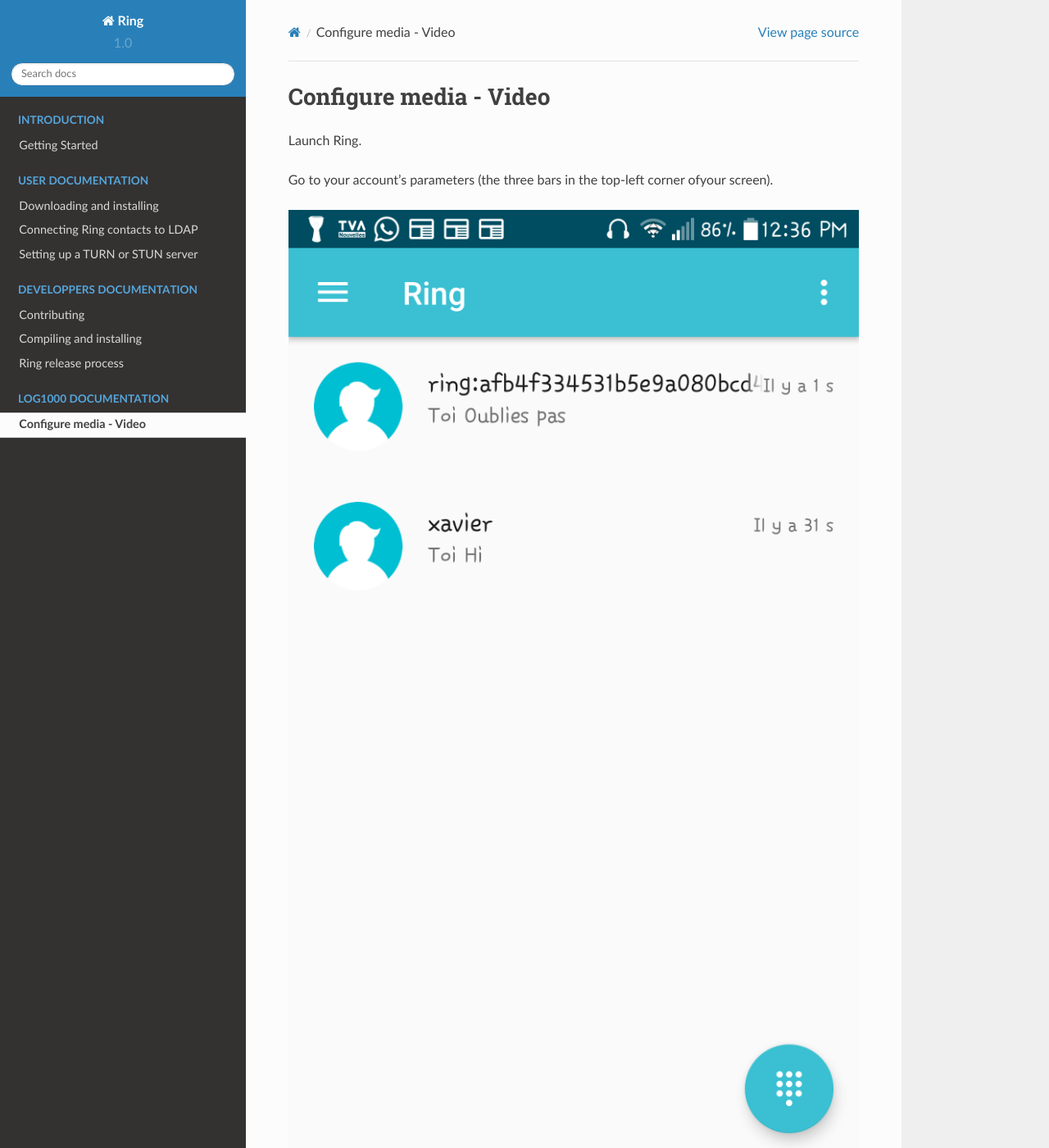
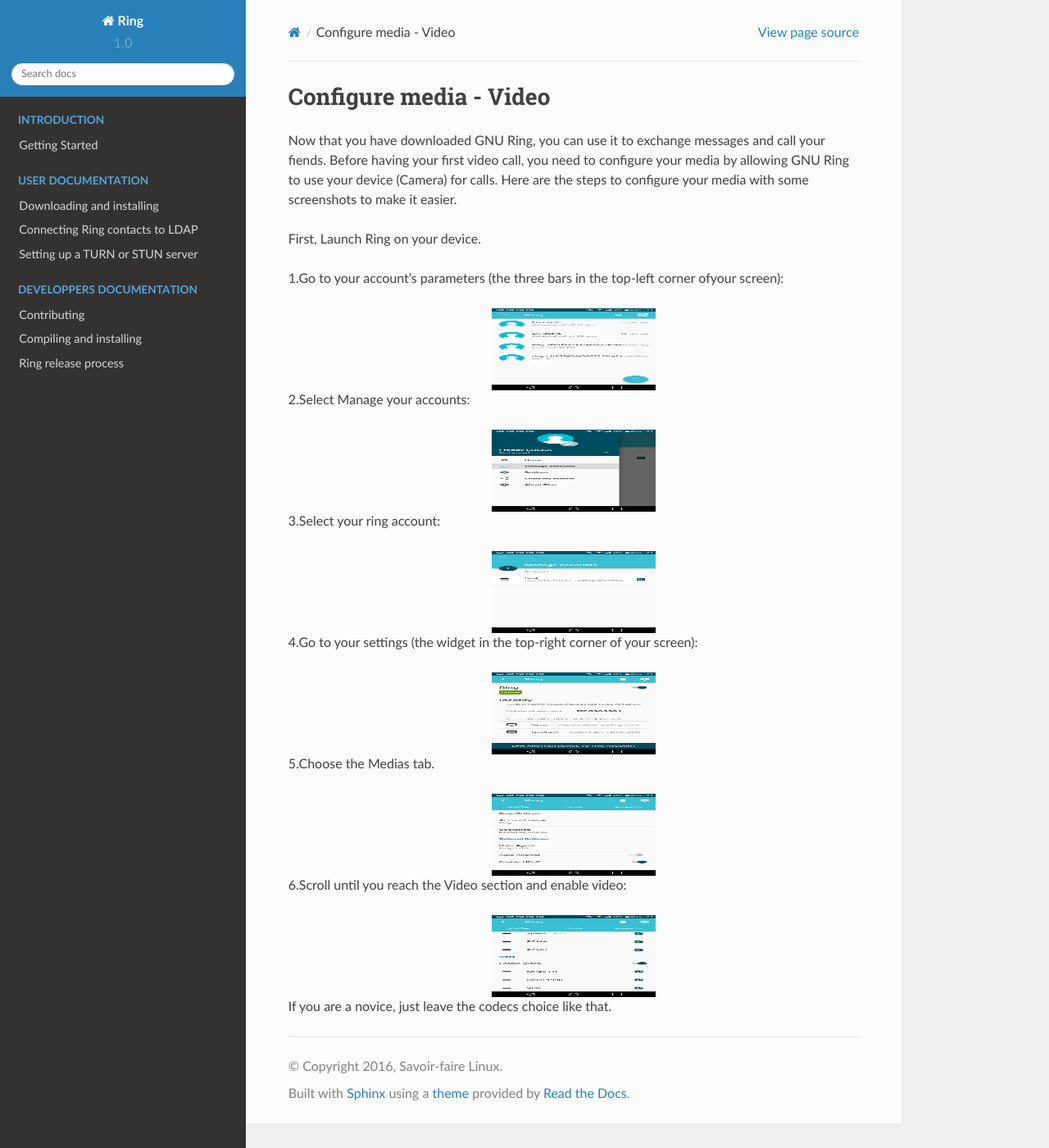
Before and after one commit to savoirfairelinux/jami-project, a Sphinx documentation site: the page built from docs/source/dev/log1000Doc/configurer_media_video_android/configurer_media_video_android.rst, in a window 1280 px wide and 1400 px high. Shown: the whole window at 82% size. Built offline with Sphinx 7.4.7 and the Read the Docs theme 2.0.0, drawn with Linux system fonts in a browser that asks for light colours; some of the changed text lies outside the part shown.

Commit message:
CONTRIBUTION TO RING DOCUMENTATION FOR ANDROID PLATFORM
We are contributing to Ring by adding a documentation section for how to configure Video medias on Android platform

Change-Id: I28371765ae78b1ff21b489a5059def482f39bb83

```diff
--- a/docs/source/dev/log1000Doc/configurer_media_video_android/configurer_media_video_android.rst
+++ b/docs/source/dev/log1000Doc/configurer_media_video_android/configurer_media_video_android.rst
@@ -1,30 +1,61 @@
-.. _configurer_media_video_android:
-
 Configure media - Video
 =======================
+Now that you have downloaded GNU Ring, you can use it to exchange messages and call your fiends. Before having your first video call, you need to configure your media by allowing GNU Ring to use your device (Camera) for calls. Here are the steps to configure your media with some screenshots to make it easier.
 
-Launch Ring.
+First, Launch Ring on your device.
 
-Go to your account's parameters (the three bars in the top-left corner ofyour screen).
+1.Go to your account's parameters (the three bars in the top-left corner ofyour screen):
 
 .. image:: capture1.png
+	:height: 100px
+	:width: 200px
+	:scale: 100%
+	:alt: Nothing else than a pict
+	:align: center
 
-Select Manage your accounts.
+2.Select Manage your accounts:
 
 .. image:: capture2.png
+	:height: 100px
+	:width: 200px
+	:scale: 100%
+	:alt: Nothing else than a pict
+	:align: center
 
-Select your ring account.
+3.Select your ring account:
 
 .. image:: capture3.png
+	:height: 100px
+	:width: 200px
+	:scale: 100%
+	:alt: Nothing else than a pict
+	:align: center
 
-Go to your settings (the widget in the top-right corner of your screen).
+4.Go to your settings (the widget in the top-right corner of your screen):
 
 .. image:: capture4.png
+	:height: 100px
+	:width: 200px
+	:scale: 100%
+	:alt: Nothing else than a pict
+	:align: center
 
-Choose the Medias tab.
+5.Choose the Medias tab.
 
 .. image:: capture5.png
+	:height: 100px
+	:width: 200px
+	:scale: 100%
+	:alt: Nothing else than a pict
+	:align: center
 
-Scroll until you reach the Video section and choose the options that you want to keep.
+6.Scroll until you reach the Video section and enable video:
 
 .. image:: capture6.png
+	:height: 100px
+	:width: 200px
+	:scale: 100%
+	:alt: Nothing else than a pict
+	:align: center
+
+If you are a novice, just leave the codecs choice like that.
```
Also changed, not shown: docs/source/index.rst (+0 -7 lines), docs/source/dev/log1000Doc/configurer_media_video_android/capture1.png, docs/source/dev/log1000Doc/configurer_media_video_android/capture2.png, docs/source/dev/log1000Doc/configurer_media_video_android/capture3.png, docs/source/dev/log1000Doc/configurer_media_video_android/capture4.png, docs/source/dev/log1000Doc/configurer_media_video_android/capture5.png, docs/source/dev/log1000Doc/configurer_media_video_android/capture6.png.
